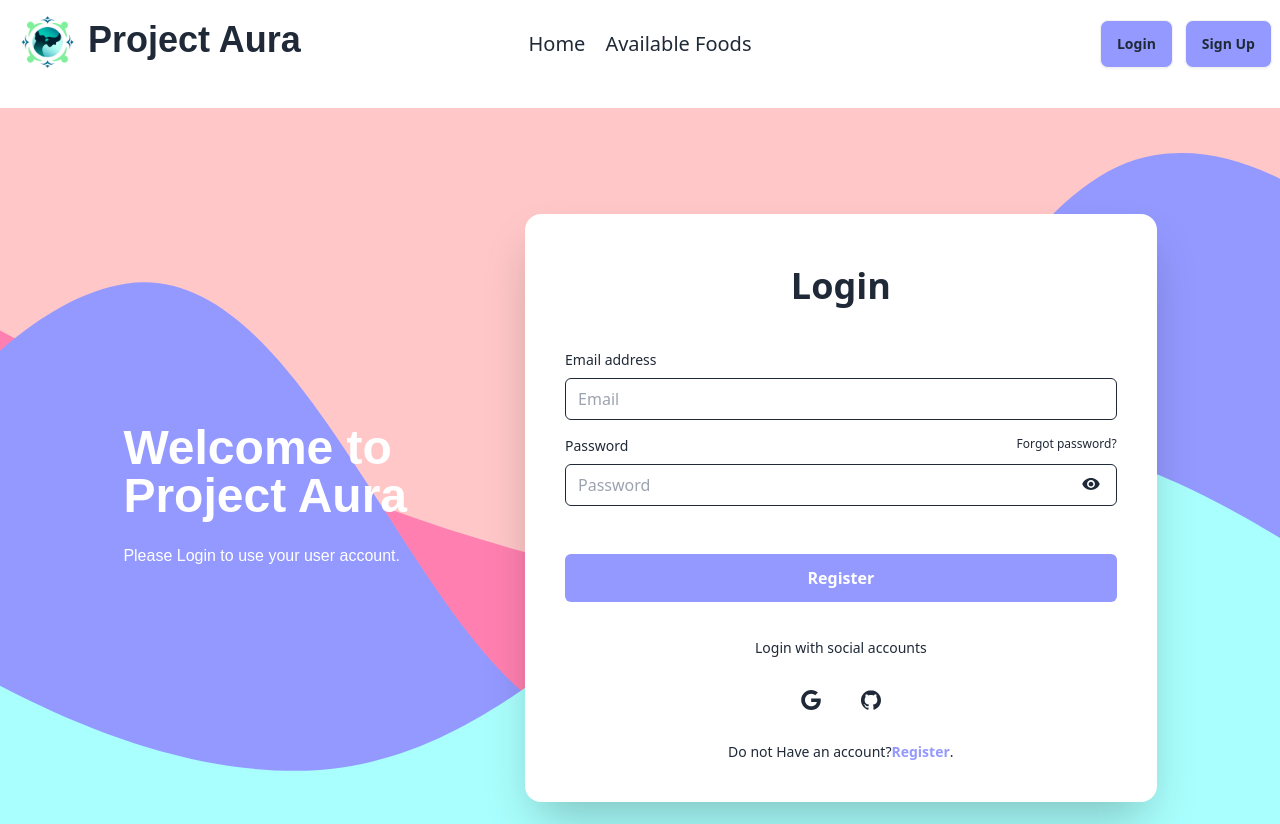
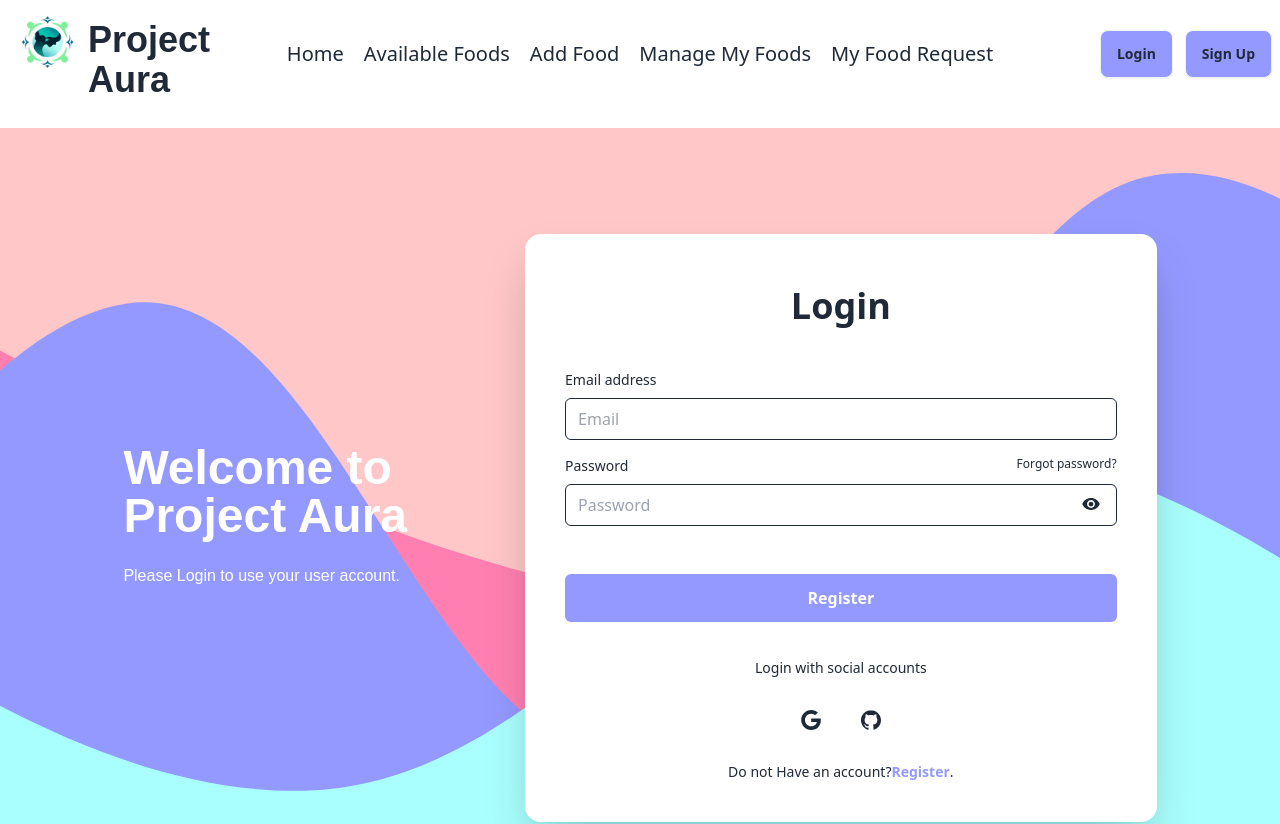
Before and after one commit to Legion204/project-aura-client, a React (Vite) app: page /login in a window 1280 px wide. Shown: the top 824 px of the page. Built offline with nearby package versions, Linux system fonts and the light colour scheme; no server answers; a web font is replaced by a local one.

Commit message:
added private route and loading spinner

```diff
--- /dev/null
+++ b/src/Components/LoadingSpinner.jsx
@@ -0,0 +1,11 @@
+
+
+const LoadingSpinner = () => {
+    return (
+        <div className="text-center">
+            <span className="loading loading-dots w-96 text-third"></span>
+        </div>
+    );
+};
+
+export default LoadingSpinner;
--- a/src/Components/NavBar.jsx
+++ b/src/Components/NavBar.jsx
@@ -9,9 +9,9 @@ const NavBar = () => {
     const navLinks = <div className=" flex flex-col lg:flex-row gap-5 text-xl font-Source">
         <NavLink className={({ isActive }) => isActive ? 'text-third' : ''} to={'/'}><li className="hover:text-third">Home</li></NavLink>
         <NavLink className={({ isActive }) => isActive ? 'text-third' : ''} to={'/available_foods'}><li className="hover:text-third">Available Foods</li></NavLink>
-        {user && <NavLink className={({ isActive }) => isActive ? 'text-third' : ''} to={'/add_food'}><li className="hover:text-third">Add Food</li></NavLink>}
-        {user && <NavLink className={({ isActive }) => isActive ? 'text-third' : ''} to={'/manage_my_foods'}><li className="hover:text-third">Manage My Foods</li></NavLink>}
-        {user && <NavLink className={({ isActive }) => isActive ? 'text-third' : ''} to={"/my_food_requests"}><li className="hover:text-third"> My Food Request</li></NavLink>}
+        { <NavLink className={({ isActive }) => isActive ? 'text-third' : ''} to={'/add_food'}><li className="hover:text-third">Add Food</li></NavLink>}
+        { <NavLink className={({ isActive }) => isActive ? 'text-third' : ''} to={'/manage_my_foods'}><li className="hover:text-third">Manage My Foods</li></NavLink>}
+        { <NavLink className={({ isActive }) => isActive ? 'text-third' : ''} to={"/my_food_requests"}><li className="hover:text-third"> My Food Request</li></NavLink>}
     </div>
 
 
--- a/src/Pages/Login.jsx
+++ b/src/Pages/Login.jsx
@@ -1,12 +1,14 @@
 import { useState } from "react";
 import { IoMdEye, IoMdEyeOff } from "react-icons/io";
-import { Link } from "react-router-dom";
+import { Link, useLocation, useNavigate } from "react-router-dom";
 import useAuth from "../Hooks/useAuth";
 
 
 const Login = () => {
     const [showPass, setShowPass] = useState(false);
     const { userLogin, userLoginGoogle, userLoginGithub } = useAuth();
+    const location = useLocation();
+    const navigate = useNavigate();
 
     // login with email pass
     const handelLogin = e => {
@@ -17,6 +19,7 @@ const Login = () => {
         userLogin(email, password)
             .then(result => {
                 console.log(result.user);
+                navigate(location?.state ? location.state : "/");
             })
             .catch(error => {
                 console.log(error);
@@ -28,6 +31,7 @@ const Login = () => {
         userLoginGoogle()
             .then(result => {
                 console.log(result.user);
+                navigate(location?.state ? location.state : "/");
             })
             .catch(error => {
                 console.log(error);
@@ -39,6 +43,7 @@ const Login = () => {
         userLoginGithub()
             .then(result => {
                 console.log(result.user);
+                navigate(location?.state ? location.state : "/");
             })
             .catch(error => {
                 console.log(error);
--- a/src/Provider/AuthProvider.jsx
+++ b/src/Provider/AuthProvider.jsx
@@ -51,7 +51,7 @@ const AuthProvider = ({ children }) => {
         return () => unSubscribe();
     }, [])
 
-    const data = { user, userRegister, auth, loading, userLogin, userLogout,userLoginGoogle,userLoginGithub }
+    const data = { user, userRegister, auth, loading , userLogin, userLogout,userLoginGoogle,userLoginGithub }
     return (
         <AuthContext.Provider value={data}>
             {children}
--- /dev/null
+++ b/src/Routes/PrivateRoute.jsx
@@ -0,0 +1,23 @@
+import { Navigate } from "react-router-dom";
+import useAuth from "../Hooks/useAuth";
+import PropTypes from 'prop-types';
+import LoadingSpinner from "../Components/LoadingSpinner";
+
+const PrivateRoute = ({children}) => {
+    const {user,loading}=useAuth();
+
+    if(loading){
+        return <LoadingSpinner></LoadingSpinner>
+    }
+
+    if(user){
+        return children
+    }
+
+    return <Navigate state={location.pathname} to={"/login"}></Navigate>
+};
+
+PrivateRoute.propTypes = {
+    children: PropTypes.node
+}
+export default PrivateRoute;
```
Also changed, not shown: src/Routes/Router.jsx (+5 -4 lines).
